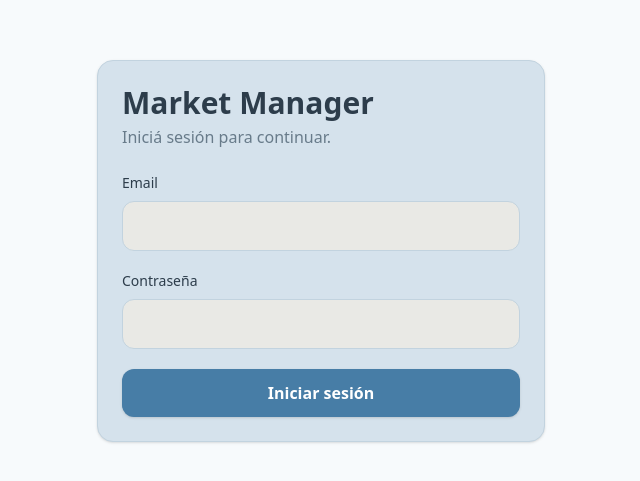
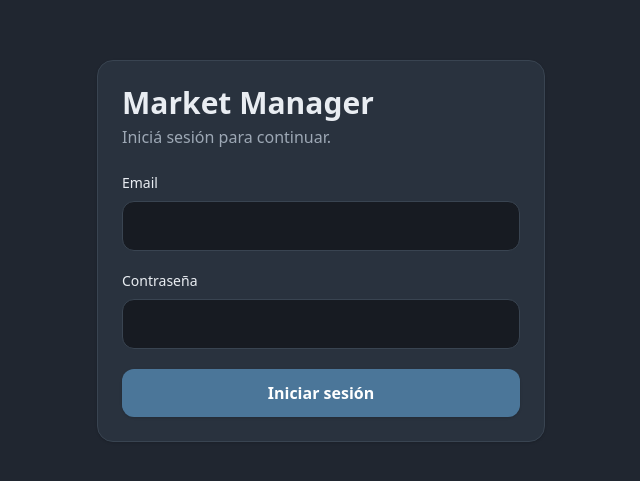
Before and after one commit to Serech-dev/business-manager, a React app in the folder frontend/: page /login in a window 1280 px wide. Shown: the part 101-582 px from the top of the page, without its empty margins (319-959 px from the left). Built offline with nearby package versions, Linux system fonts and the light colour scheme; no server answers; the HTML template or start-up script is replaced by a standard one.

Commit message:
[front] set up light and dark themes

```diff
--- /dev/null
+++ b/frontend/src/components/ThemeSelector.jsx
@@ -0,0 +1,46 @@
+import { useState } from "react";
+import { themes } from "../themes/themes";
+import { getSavedTheme, setTheme } from "../utils/theme";
+
+function ThemeSelector() {
+    const [theme, setCurrentTheme] = useState(getSavedTheme());
+
+    function handleChange(event) {
+        const newTheme = event.target.value;
+
+        setTheme(newTheme);
+        setCurrentTheme(newTheme);
+    }
+
+    return (
+        <div>
+            <select
+                id="theme"
+                value={theme}
+                onChange={handleChange}
+                className="
+                    rounded-lg
+                    border
+                    border-[var(--border)]
+                    bg-[var(--background)]
+                    px-2
+                    py-1.5
+                    text-sm
+                    text-[var(--text-primary)]
+                    outline-none
+                    focus:border-[var(--primary)]
+                    focus:ring-2
+                    focus:ring-[var(--primary)]/20
+                "
+            >
+                {themes.map((item) => (
+                    <option key={item.id} value={item.id}>
+                        {item.name}
+                    </option>
+                ))}
+            </select>
+        </div>
+    );
+}
+
+export default ThemeSelector;
--- a/frontend/src/index.css
+++ b/frontend/src/index.css
@@ -7,64 +7,7 @@
   -webkit-font-smoothing: antialiased;
 }
 
-[data-theme="cherry"] {
-  --background: #f7e8ed;
-  --surface: #fdf5f7;
-  --surface-accent: #f2dfe5;
-  --surface-muted: #faeef2;
-
-  --text-primary: #4a3038;
-  --text-secondary: #8b6f75;
-
-  --border: #e8cbd3;
-
-  --primary: #ad5570;
-  --primary-hover: #96445f;
-
-  --success: #709275;
-  --success-text: #4f6f55;
-  --success-bg: #dce9dc;
-  --success-border: #c9ddcc;
-
-  --warning: #bd8b52;
-
-  --danger: #bd5d68;
-  --danger-bg: #f3dfe3;
-  --danger-border: #e3c1c7;
-
-  --control-icon: #8b6f75;
-  --control-icon-hover: #ad5570;
-}
-
-[data-theme="blue"] {
-  --background: #e9e9e5;
-  --surface: #f7fafc;
-  --surface-accent: #d5e2ec;
-  --surface-muted: #edf4f8;
-
-  --text-primary: #2d3d4b;
-  --text-secondary: #687b8a;
-
-  --border: #c2d3df;
-
-  --primary: #477da6;
-  --primary-hover: #396b90;
-
-  --success: #638d73;
-  --success-text: #45664f;
-  --success-bg: #d8eadb;
-  --success-border: #bdd8c2;
-
-  --warning: #b48648;
-  --danger: #b65d63;
-  --danger-bg: #f1dddd;
-  --danger-border: #dfc0c3;
-
-  --control-icon: #687b8a;
-  --control-icon-hover: #477da6;
-}
-
-[data-theme="forest"] {
+[data-theme="dark"] {
   --background: #171b22;
   --surface: #202630;
   --surface-accent: #29323e;
@@ -92,140 +35,40 @@
   --control-icon-hover: #6d9fc7;
 }
 
-[data-theme="sunset"] {
-  --background: #f3e4d8;
-  --surface: #fff9f4;
-  --surface-accent: #f1d4bf;
-  --surface-muted: #faf0e8;
+[data-theme="light"] {
+  --background: #f3f5f7;
+  --surface: #ffffff;
+  --surface-accent: #e9edf1;
+  --surface-muted: #eef1f4;
 
-  --text-primary: #49352c;
-  --text-secondary: #856f64;
+  --text-primary: #28313b;
+  --text-secondary: #687583;
 
-  --border: #e0c5b3;
-
-  --primary: #c46d4d;
-  --primary-hover: #a9573b;
-
-  --success: #668b68;
-  --success-text: #46654b;
-  --success-bg: #dcebdc;
-  --success-border: #c5dcc7;
-
-  --warning: #b57c3f;
-  --danger: #ba5d59;
-  --danger-bg: #f2dcd9;
-  --danger-border: #e0bfbc;
-
-  --control-icon: #856f64;
-  --control-icon-hover: #c46d4d;
-}
-
-[data-theme="midnight"] {
-  --background: #171b22;
-  --surface: #202630;
-  --surface-accent: #29323e;
-  --surface-muted: #1c222b;
-
-  --text-primary: #e9edf2;
-  --text-secondary: #9da8b5;
-
-  --border: #394451;
+  --border: #d4dbe2;
 
   --primary: #4b7699;
   --primary-hover: #426f91;
 
-  --success: #82b58c;
-  --success-text: #68a077;
-  --success-bg: #34483a;
-  --success-border: #496250;
+  --success: #6f9f79;
+  --success-text: #5d8e68;
+  --success-bg: #e5f0e7;
+  --success-border: #bfd5c3;
 
-  --warning: #d0a365;
+  --warning: #b8874d;
   --danger: #b35d5d;
-  --danger-bg: #493235;
-  --danger-border: #634247;
+  --danger-bg: #f2e3e4;
+  --danger-border: #d9b7ba;
 
-  --control-icon: #9da8b5;
-  --control-icon-hover: #6d9fc7;
-}
-
-[data-theme="forest-dark"] {
-  --background: #151c19;
-  --surface: #1e2823;
-  --surface-accent: #28352e;
-  --surface-muted: #1a231f;
-
-  --text-primary: #e7eee9;
-  --text-secondary: #9eafa5;
-
-  --border: #3a4941;
-
-  --primary: #5f9276;
-  --primary-hover: #54866b;
-
-  --success: #82b58c;
-  --success-text: #68a077;
-  --success-bg: #34483a;
-  --success-border: #496250;
-
-  --warning: #d0a365;
-  --danger: #b35d5d;
-  --danger-bg: #493235;
-  --danger-border: #634247;
-
-  --control-icon: #9eafa5;
-  --control-icon-hover: #76ae8d;
-}
-
-[data-theme="cherry-dark"] {
-  --background: #1d171b;
-  --surface: #292025;
-  --surface-accent: #35292f;
-  --surface-muted: #231b20;
-
-  --text-primary: #f0e8eb;
-  --text-secondary: #b09da5;
-
-  --border: #4b3a42;
-
-  --primary: #a35d72;
-  --primary-hover: #965269;
-
-  --success: #82b58c;
-  --success-text: #68a077;
-  --success-bg: #34483a;
-  --success-border: #496250;
-
-  --warning: #d0a365;
-  --danger: #b35d5d;
-  --danger-bg: #493235;
-  --danger-border: #634247;
-
-  --control-icon: #b09da5;
-  --control-icon-hover: #c27891;
-}
-
-[data-theme="lavender"] {
-    --control-icon-filter: invert(45%) sepia(10%) saturate(500%);
-}
-
-[data-theme="cherry"] {
-    --control-icon-filter: invert(35%) sepia(20%) saturate(800%);
-}
-
-[data-theme="blue"] {
-    --control-icon-filter: invert(45%) sepia(15%) saturate(500%);
-}
-
-[data-theme="forest"] {
-    --control-icon-filter: invert(40%) sepia(15%) saturate(500%);
-}
-
-[data-theme="sunset"] {
-    --control-icon-filter: invert(45%) sepia(20%) saturate(700%);
+  --control-icon: #687583;
+  --control-icon-hover: #4b7699;
 }
 
 [data-theme="dark"] {
     --control-icon-filter: invert(85%);
+}
+
+[data-theme="light"] {
+    --control-icon-filter: invert(45%) sepia(10%) saturate(500%);
 }
 
 input[type="date"]::-webkit-calendar-picker-indicator,
--- a/frontend/src/themes/themes.js
+++ b/frontend/src/themes/themes.js
@@ -1,27 +1,10 @@
 export const themes = [
     {
-        id: "blue",
-        name: "Sky",
+        id: "dark",
+        name: "Oscuro",
     },
     {
-        id: "cherry",
-        name: "Cherry",
-    },
-    {
-        id: "forest",
-        name: "Meadow",
-    },
-
-    {
-        id: "midnight",
-        name: "Midnight",
-    },
-    {
-        id: "cherry-dark",
-        name: "Ember",
-    },
-    {
-        id: "forest-dark",
-        name: "Evergreen",
+        id: "light",
+        name: "Claro",
     },
 ];
--- a/frontend/src/utils/theme.js
+++ b/frontend/src/utils/theme.js
@@ -22,5 +22,5 @@ export function setTheme(theme) {
 }
 
 export function getSavedTheme() {
-    return localStorage.getItem(THEME_KEY) || "blue";
+    return localStorage.getItem(THEME_KEY) || "dark";
 }
```
